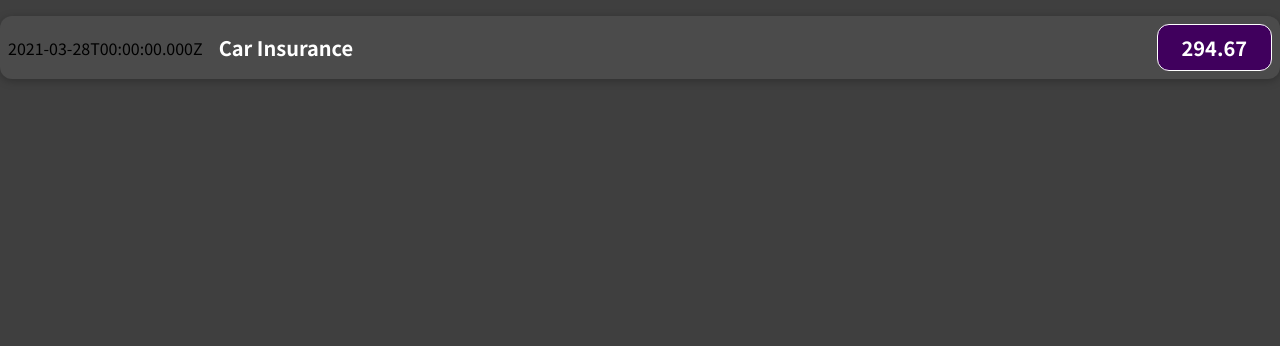
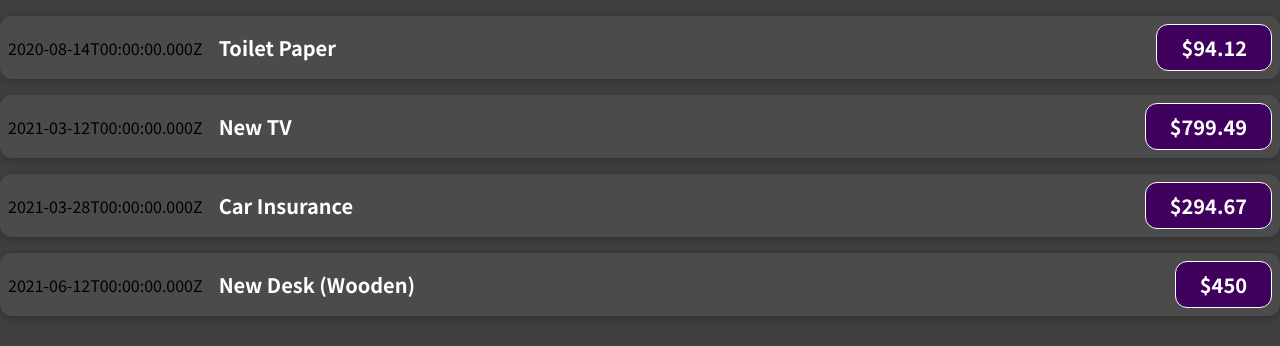
Before and after one commit to AlonerrWolf/AlonerrWolf-Personal-Expenses-App-with-ReactJs, a JavaScript app: page / in a window 1280 px wide. Shown: the top 346 px of the page. Built offline with nearby package versions, Linux system fonts and the light colour scheme.

Commit message:
props and sharing data among components

```diff
--- a/src/App.js
+++ b/src/App.js
@@ -1,10 +1,52 @@
 import ExpenseItem from "./components/ExpenseItem.js";
+
 function App() {
-  return (
-    <div>
-      <ExpenseItem></ExpenseItem>
-    </div>
-  );
+    const expenses = [
+        {
+            id: 'e1',
+            title: 'Toilet Paper',
+            amount: 94.12,
+            date: new Date(2020, 7, 14),
+        },
+        {
+            id: 'e2',
+            title: 'New TV',
+            amount: 799.49,
+            date: new Date(2021, 2, 12)
+        },
+        {
+            id: 'e3',
+            title: 'Car Insurance',
+            amount: 294.67,
+            date: new Date(2021, 2, 28),
+        },
+        {
+            id: 'e4',
+            title: 'New Desk (Wooden)',
+            amount: 450,
+            date: new Date(2021, 5, 12),
+        },
+    ];
+    return (
+        <div>
+            <ExpenseItem title={expenses[0].title}
+                         amount={expenses[0].amount}
+                         date={expenses[0].date}>
+            </ExpenseItem>
+            <ExpenseItem title={expenses[1].title}
+                         amount={expenses[1].amount}
+                         date={expenses[1].date}>
+            </ExpenseItem>
+            <ExpenseItem title={expenses[2].title}
+                         amount={expenses[2].amount}
+                         date={expenses[2].date}>
+            </ExpenseItem>
+            <ExpenseItem title={expenses[3].title}
+                         amount={expenses[3].amount}
+                         date={expenses[3].date}>
+            </ExpenseItem>
+        </div>
+    );
 }
 
 export default App;
--- a/src/components/ExpenseItem.js
+++ b/src/components/ExpenseItem.js
@@ -1,15 +1,15 @@
 import "./ExpenseItem.css";
 
-function ExpenseItem() {
+function ExpenseItem(props) {
     const expenseDate = new Date(2021,2,28);
     const expenseTitle = 'Car Insurance';
     const expenseAmount = 294.67
   return (
     <div className="expense-item">
-      <div>{expenseDate.toISOString()}</div>
+      <div>{props.date.toISOString()}</div>
       <div className="expense-item__description">
-        <h2>{expenseTitle}</h2>
-        <div className="expense-item__price">{expenseAmount}</div>
+        <h2>{props.title}</h2>
+        <div className="expense-item__price">${props.amount}</div>
       </div>
     </div>
   );
```
Also changed, not shown: 1 other file (tests, documents, lock files or other folders).
